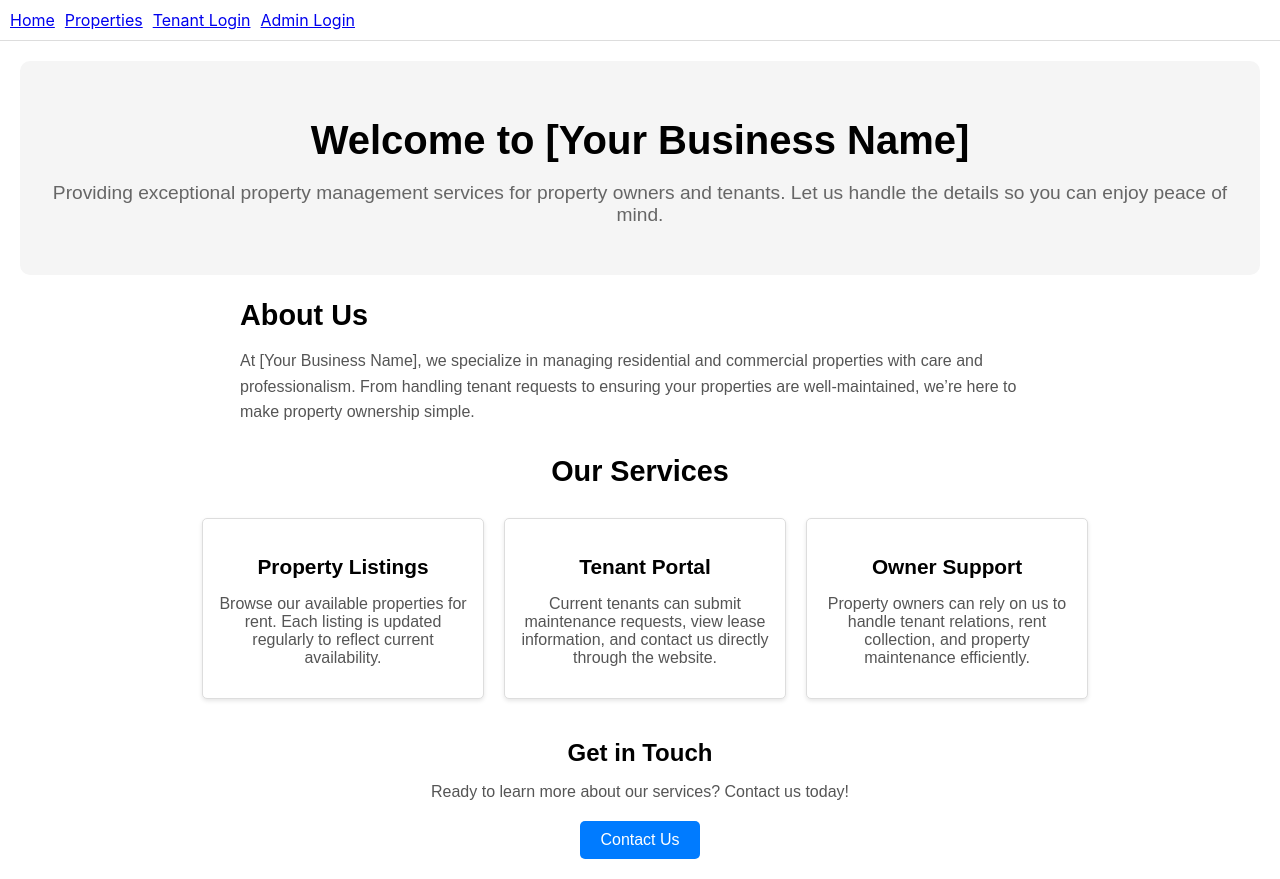
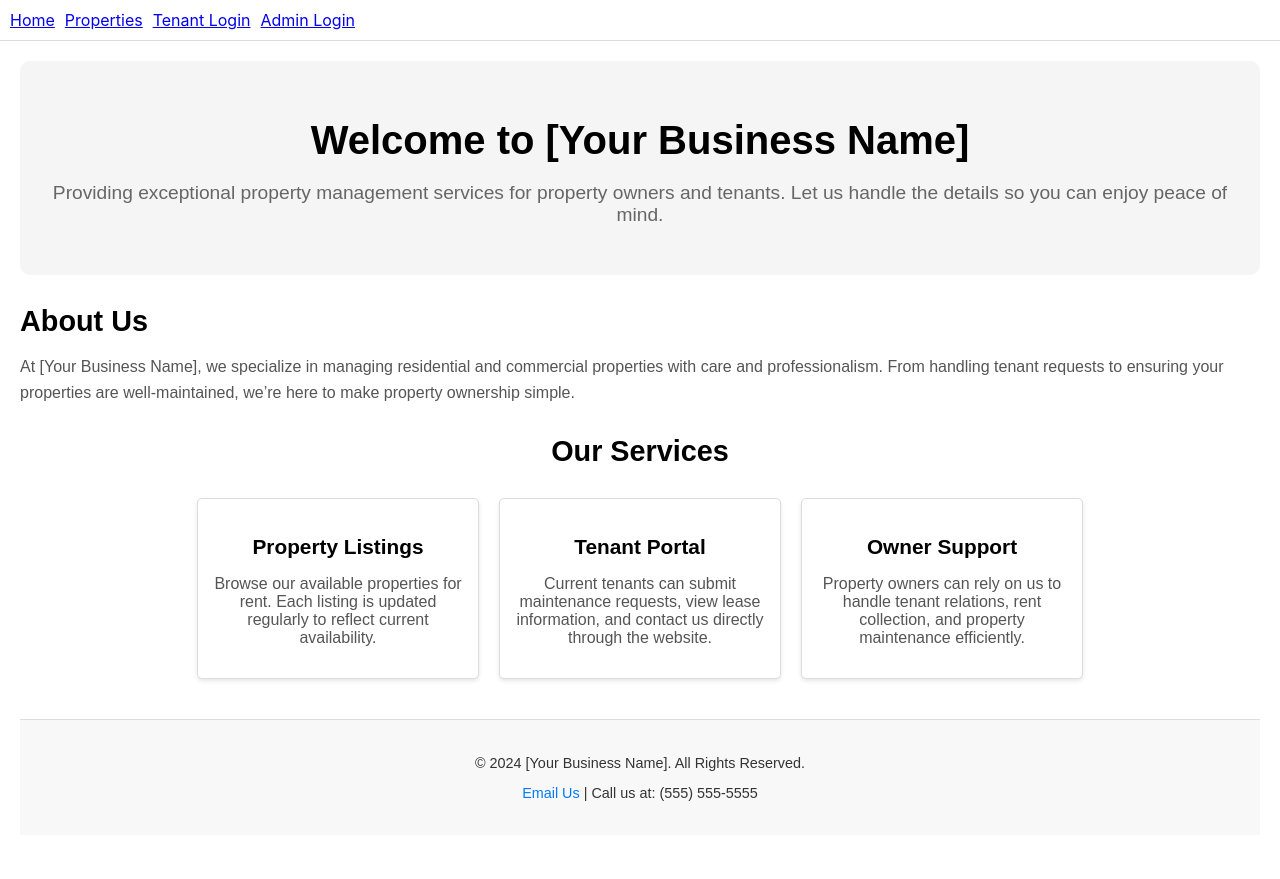
Before and after one commit to htrillo95/newpropertypro-ui-prod, a React (Create React App) app: page / in a window 1280 px wide. After the commit the page ends 855 px from the top, so only its background shows below. Built offline with nearby package versions, Linux system fonts and the light colour scheme.

Commit message:
Added more styling to both HomePage and TenantDashboard

```diff
--- a/src/components/HomePage.js
+++ b/src/components/HomePage.js
@@ -1,5 +1,4 @@
 import React from 'react';
-
 import '../styles/HomePage.css';
 
 function HomePage() {
@@ -51,12 +50,13 @@ function HomePage() {
         </div>
       </section>
 
-      {/* Call-to-Action Section */}
-      <section className="cta-section">
-        <h2>Get in Touch</h2>
-        <p>Ready to learn more about our services? Contact us today!</p>
-        <button className="cta-button">Contact Us</button>
-      </section>
+      {/* Footer Section */}
+      <footer className="footer">
+        <p>&copy; 2024 [Your Business Name]. All Rights Reserved.</p>
+        <p>
+          <a href="mailto:info@yourbusiness.com">Email Us</a> | Call us at: (555) 555-5555
+        </p>
+      </footer>
     </div>
   );
 }
--- a/src/components/TenantDashboard.js
+++ b/src/components/TenantDashboard.js
@@ -73,9 +73,13 @@ function TenantDashboard() {
   };
 
   return (
-    <div>
-      <h2>Welcome to Your Dashboard</h2>
-      <h3>Submit Maintenance Request</h3>
+    <div className="tenant-dashboard">
+      <header className="dashboard-header">
+        <h1>Welcome to Your Dashboard</h1>
+      </header>
+
+      <section className="submit-form-section">
+        <h2>Submit Maintenance Request</h2>
         <form onSubmit={handleMaintenanceRequestSubmit}>
           <textarea
             value={issueDescription}
@@ -84,21 +88,34 @@ function TenantDashboard() {
             maxLength="300"
             required
           />
-        <button type="submit">Submit Request</button>
+          <button type="submit" className="submit-button">
+            Submit Request
+          </button>
         </form>
+      </section>
 
-      <h3>Your Maintenance Requests</h3>
+      <section className="requests-section">
+        <h2>Your Maintenance Requests</h2>
         {maintenanceRequests.length > 0 ? (
-        <ul>
+          <div className="requests-list">
             {maintenanceRequests.map((request) => (
-            <li key={request.id}>
-              <strong>{request.description}</strong> - Status: {request.status}
-            </li>
+              <div key={request.id} className="request-card">
+                <p className="request-description">
+                  <strong>{request.description}</strong>
+                </p>
+                <p className="request-status">
+                  <span className="label">Status:</span>{' '}
+                  <span className={`value ${request.status.toLowerCase().replace(' ', '-')}`}>
+                    {request.status}
+                  </span>
+                </p>
+              </div>
             ))}
-        </ul>
+          </div>
         ) : (
           <p>No maintenance requests found.</p>
         )}
+      </section>
     </div>
   );
 }
--- a/src/styles/HomePage.css
+++ b/src/styles/HomePage.css
@@ -1,12 +1,9 @@
 /* HomePage.css */
 
-/* General Page Styling */
 .home-page {
     font-family: Arial, sans-serif;
     padding: 20px;
     text-align: center;
-    box-sizing: border-box;
-    overflow-x: hidden; /* Prevent horizontal scrolling */
   }
 
   /* Hero Section */
@@ -29,9 +26,8 @@
 
   /* About Us Section */
   .about-section {
-    margin: 30px auto;
+    margin: 30px 0;
     text-align: left;
-    max-width: 800px; /* Center and limit the width */
   }
 
   .about-section h2 {
@@ -47,10 +43,8 @@
 
   /* Services Section */
   .services-section {
-    margin: 30px auto;
+    margin: 30px 0;
     text-align: center;
-    padding: 0 10px;
-    box-sizing: border-box;
   }
 
   .services-section h2 {
@@ -65,8 +59,7 @@
     padding: 15px;
     margin: 10px;
     display: inline-block;
-    width: calc(100% - 40px); /* Adjust width to prevent horizontal overflow */
-    max-width: 250px; /* Ensure a max width for larger screens */
+    width: 250px;
     text-align: center;
     vertical-align: top;
     box-shadow: 0px 2px 4px rgba(0, 0, 0, 0.1);
@@ -82,75 +75,21 @@
     color: #555;
   }
 
-/* Fix uneven padding on the right */
-.service-item:last-child {
-    margin-right: 0;
+  /* Footer Section */
+  .footer {
+    margin-top: 30px;
+    padding: 20px;
+    background-color: #f8f8f8; /* Lighter color to match the page flow */
+    color: #333;
+    border-top: 1px solid #ddd;
+    font-size: 0.9rem;
   }
 
-/* Call-to-Action Section */
-.cta-section {
-    margin-top: 30px;
-    text-align: center;
+  .footer a {
+    color: #007bff;
+    text-decoration: none;
   }
 
-.cta-section h2 {
-    font-size: 1.5rem;
-    margin-bottom: 10px;
+  .footer a:hover {
+    text-decoration: underline;
   }
-
-.cta-section p {
-    font-size: 1rem;
-    margin-bottom: 20px;
-    color: #555;
-}
-
-.cta-button {
-    padding: 10px 20px;
-    font-size: 1rem;
-    color: #ffffff;
-    background-color: #007bff;
-    border: none;
-    border-radius: 5px;
-    cursor: pointer;
-    transition: background-color 0.3s ease;
-}
-
-.cta-button:hover {
-    background-color: #0056b3;
-}
-
-/* Responsive Design */
-
-/* Mobile: max-width 768px */
-@media (max-width: 768px) {
-    .service-item {
-        width: 100%; /* Full width for mobile */
-        margin-bottom: 20px;
-    }
-
-    .hero-section h1 {
-        font-size: 2rem;
-    }
-
-    .about-section h2,
-    .services-section h2,
-    .cta-section h2 {
-        font-size: 1.5rem;
-    }
-}
-
-/* Desktop: min-width 769px */
-@media (min-width: 769px) {
-    .services-section {
-        padding: 0 20px;
-    }
-
-    .service-item {
-        width: calc(33.333% - 20px); /* Fit three items per row */
-    }
-
-    .about-section {
-        text-align: left;
-        margin: 0 auto;
-    }
-}
--- a/src/styles/TenantDashboard.css
+++ b/src/styles/TenantDashboard.css
@@ -1,66 +1,131 @@
 /* TenantDashboard.css */
+
+/* General Styling */
 .tenant-dashboard {
+    font-family: Arial, sans-serif;
     padding: 20px;
-    max-width: 1200px;
-    margin: 0 auto;
+    text-align: center;
 }
 
-.submit-request {
+.dashboard-header {
+    text-align: center;
     margin-bottom: 20px;
 }
 
-.submit-request textarea {
-    width: 100%;
-    min-height: 100px;
-    margin-bottom: 10px;
-    padding: 10px;
-    border: 1px solid #ccc;
-    border-radius: 5px;
-    font-size: 16px;
+.dashboard-header h1 {
+    font-size: 2rem;
+    color: #007bff;
 }
 
-.submit-request button {
+/* Submit Form Section */
+.submit-form-section {
+    margin-bottom: 30px;
+    padding: 20px;
+    background-color: #f8f9fa;
+    border-radius: 10px;
+    box-shadow: 0px 2px 5px rgba(0, 0, 0, 0.1);
+}
+
+.submit-form-section h2 {
+    font-size: 1.5rem;
+    margin-bottom: 15px;
+}
+
+.submit-form-section form {
+    display: flex;
+    flex-direction: column;
+    align-items: center;
+}
+
+.submit-form-section textarea {
+    width: 100%;
+    max-width: 500px;
+    height: 100px;
+    margin-bottom: 15px;
+    padding: 10px;
+    border: 1px solid #ddd;
+    border-radius: 5px;
+    font-size: 1rem;
+}
+
+.submit-form-section .submit-button {
     padding: 10px 20px;
-    font-size: 16px;
+    font-size: 1rem;
+    color: #fff;
+    background-color: #007bff;
     border: none;
     border-radius: 5px;
-    background-color: #007bff;
-    color: white;
     cursor: pointer;
+    transition: background-color 0.3s ease;
 }
 
-.submit-request button:hover {
+.submit-form-section .submit-button:hover {
     background-color: #0056b3;
 }
 
-.maintenance-requests {
-    margin-top: 20px;
+/* Requests Section */
+.requests-section {
+    padding: 20px;
+    background-color: #ffffff;
+    border-radius: 10px;
+    box-shadow: 0px 2px 5px rgba(0, 0, 0, 0.1);
 }
 
-.maintenance-requests ul {
-    list-style-type: none;
-    padding: 0;
+.requests-section h2 {
+    font-size: 1.5rem;
+    margin-bottom: 20px;
 }
 
-.maintenance-requests li {
-    padding: 15px;
-    border: 1px solid #ccc;
-    border-radius: 5px;
-    margin-bottom: 10px;
+.requests-list {
     display: flex;
-    flex-direction: column;
+    flex-wrap: wrap;
+    gap: 20px;
 }
 
-.maintenance-requests li p {
-    margin: 5px 0;
+.request-card {
+    background-color: #f8f9fa;
+    border: 1px solid #ddd;
+    border-radius: 5px;
+    padding: 15px;
+    width: 100%;
+    max-width: 300px;
+    box-shadow: 0px 2px 5px rgba(0, 0, 0, 0.1);
 }
 
+.request-description {
+    margin-bottom: 10px;
+    font-size: 1rem;
+}
+
+.request-status .label {
+    font-weight: bold;
+    color: #333;
+}
+
+.request-status .value {
+    font-weight: bold;
+}
+
+.request-status .value.pending {
+    color: #ffc107; /* Yellow for Pending */
+}
+
+.request-status .value.in-progress {
+    color: #17a2b8; /* Blue for In Progress */
+}
+
+.request-status .value.resolved {
+    color: #28a745; /* Green for Resolved */
+}
+
+/* Responsive Design */
 @media (max-width: 768px) {
-    .submit-request textarea {
-        min-height: 80px;
+    .requests-list {
+        flex-direction: column;
+        align-items: center;
     }
 
-    .maintenance-requests li {
-        padding: 10px;
+    .submit-form-section textarea {
+        width: 100%;
     }
 }
```
Lines whose indentation alone changed are shown as unchanged.
